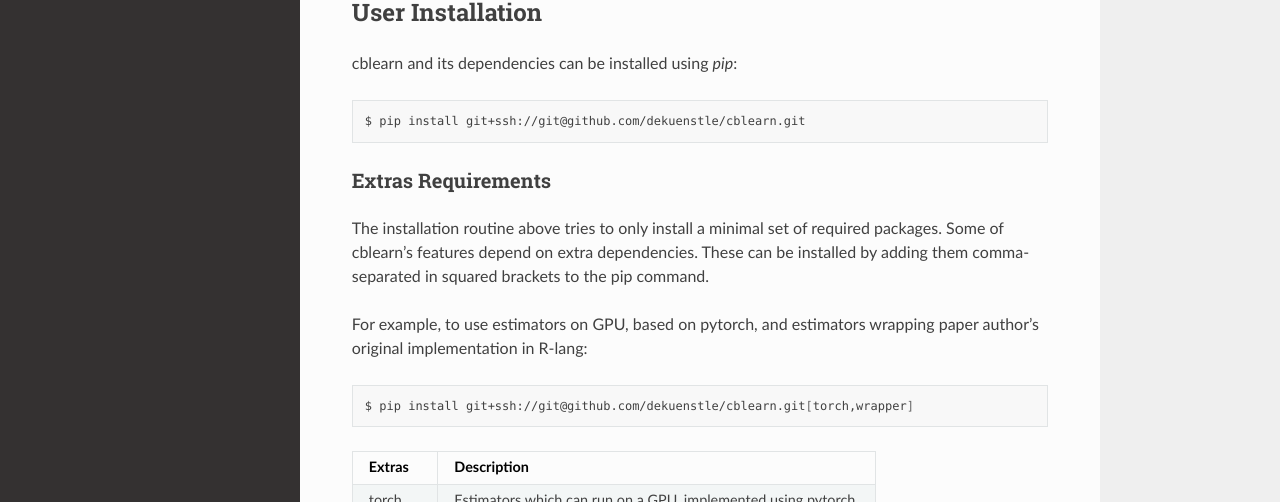
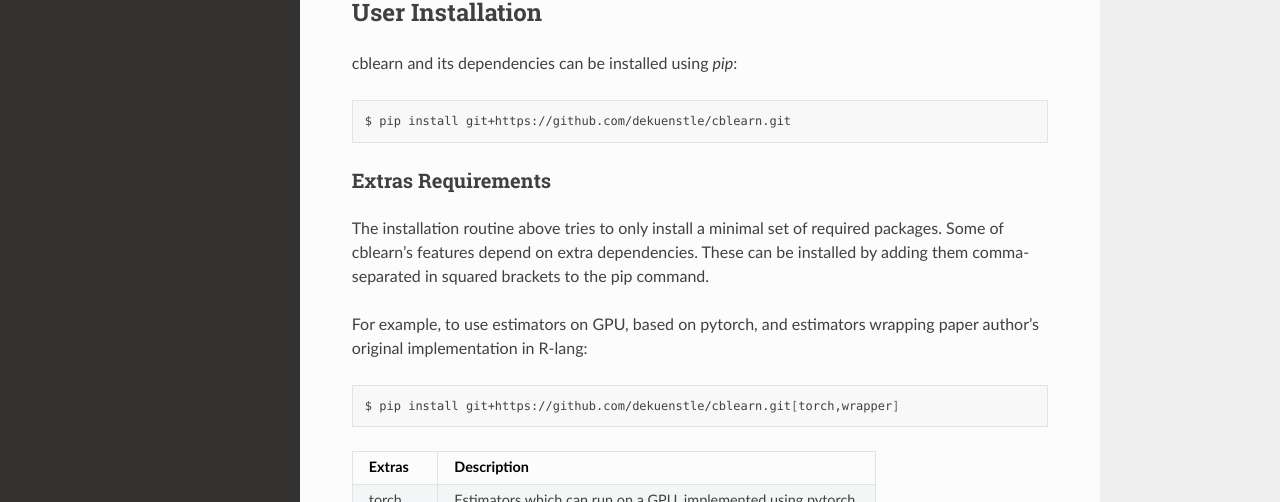
Before and after one commit to cblearn/cblearn, a Sphinx documentation site: the page built from docs/install.rst, in a window 1280 px wide and 900 px high. Shown: the part 385-887 px from the top of the window. Built offline with Sphinx 7.4.7 and the Read the Docs theme 2.0.0, drawn with Linux system fonts in a browser that asks for light colours; pages that are not in the unit, such as notebooks, are missing from menus.

Commit message:
Update install.rst

```diff
--- a/docs/install.rst
+++ b/docs/install.rst
@@ -18,7 +18,7 @@
 
 .. code-block:: bash
 
-    $ pip install git+ssh://git@github.com/dekuenstle/cblearn.git
+    $ pip install git+https://github.com/dekuenstle/cblearn.git
 
 .. _extras_install:
 
@@ -34,7 +34,7 @@
 
 .. code-block:: bash
 
-    $ pip install git+ssh://git@github.com/dekuenstle/cblearn.git[torch,wrapper]
+    $ pip install git+https://github.com/dekuenstle/cblearn.git[torch,wrapper]
 
 ======= =============================================================
 Extras  Description
```
